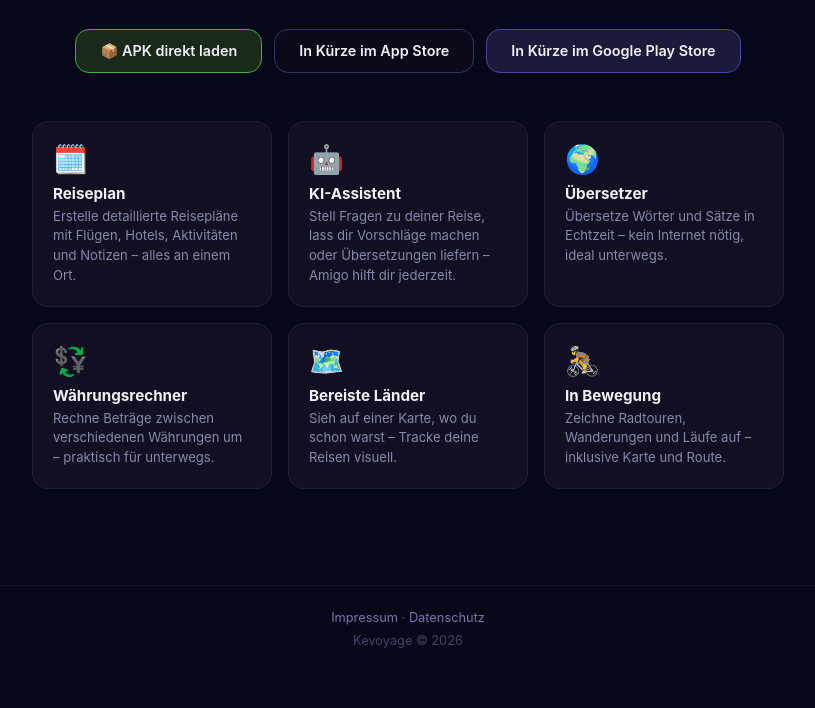
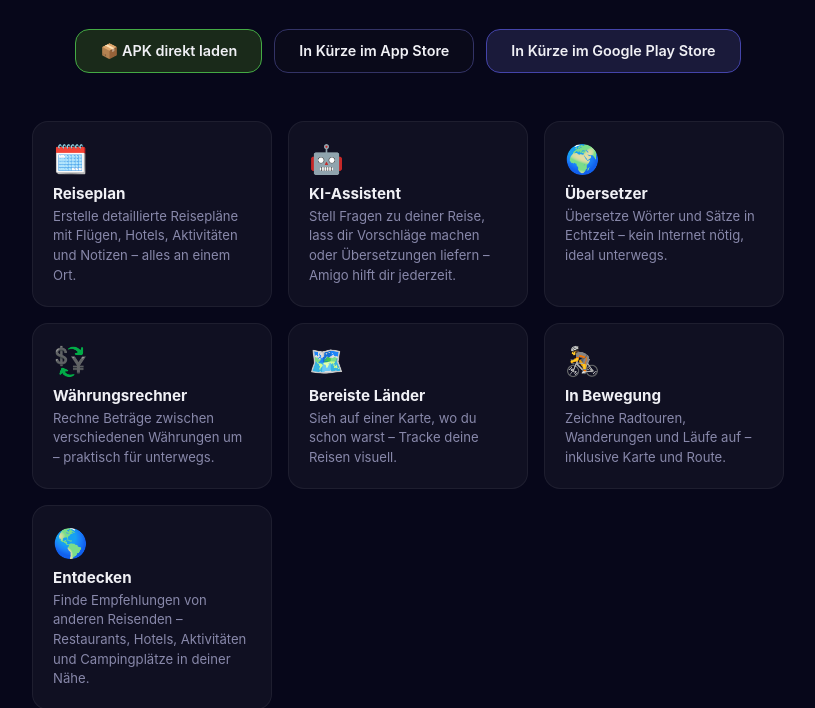
Before and after one commit to k3vfu/kevoyage-website, a plain HTML site: page index.html in a window 1280 px wide. Shown: the part 254-962 px from the top of the page, without its empty margins (232-1047 px from the left). Before the commit the page ends 926 px from the top, so only its background shows below. Drawn offline with Linux system fonts and the light colour scheme.

Commit message:
Entdecken feature + APK update

```diff
--- a/index.html
+++ b/index.html
@@ -79,6 +79,11 @@
       <div class="feature-icon">🚴</div>
       <div class="feature-title">In Bewegung</div>
       <div class="feature-desc">Zeichne Radtouren, Wanderungen und Läufe auf – inklusive Karte und Route.</div>
+    </div>
+    <div class="feature">
+      <div class="feature-icon">🌎</div>
+      <div class="feature-title">Entdecken</div>
+      <div class="feature-desc">Finde Empfehlungen von anderen Reisenden – Restaurants, Hotels, Aktivitäten und Campingplätze in deiner Nähe.</div>
     </div>
   </div>
 
```
